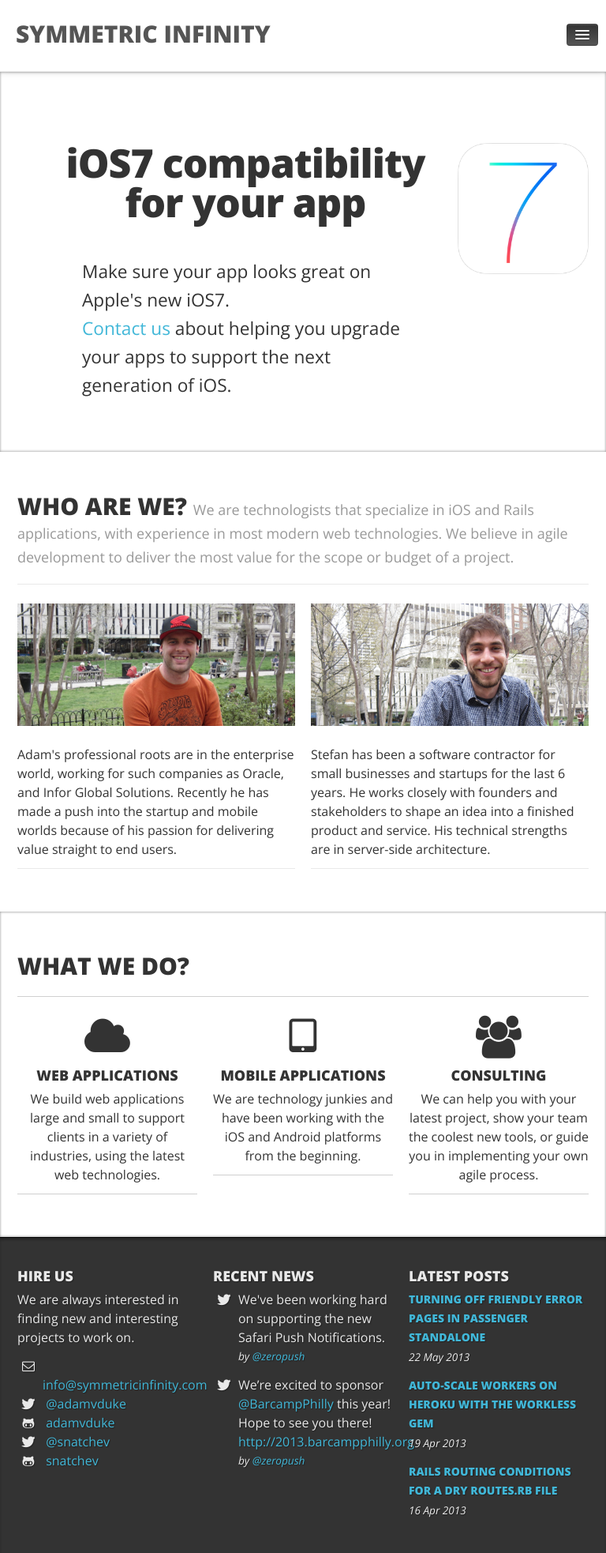
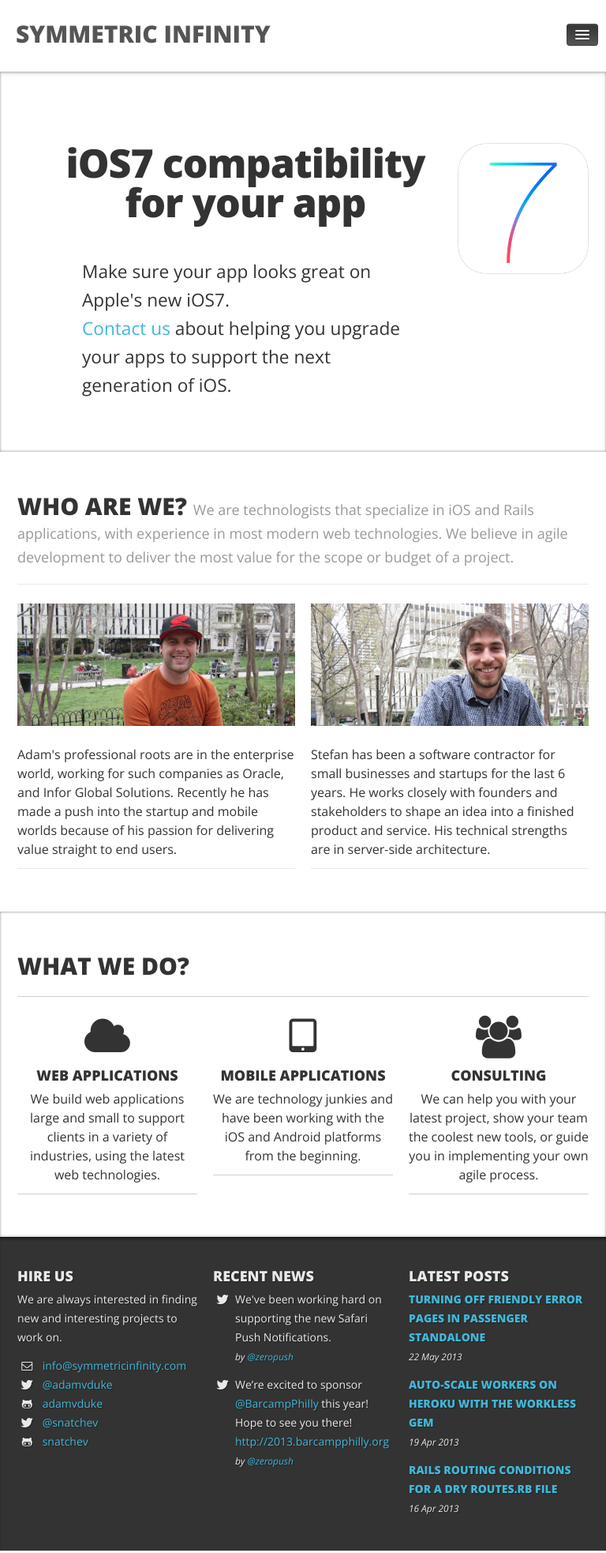
Before and after one commit to SymmetricInfinity/symmetricinfinity.github.com, a Jekyll site: the page built from index.html, in a window 768 px wide. Shown: the whole page at 79% size. Built offline with Jekyll 4.4.1, drawn with Linux system fonts in a browser that asks for light colours; Markdown is read by kramdown in place of the engine named in the settings.

Commit message:
change font size in the footer so it fits all screen sizes

```diff
--- a/stylesheets/symmetricinfinity.css
+++ b/stylesheets/symmetricinfinity.css
@@ -63,3 +63,9 @@
   font-size: 17pt;
   margin-top: 2em;
 }
+
+@media (min-width: 768px) and (max-width: 979px) {
+  #footer {
+    font-size: 14px;
+  }
+}
```
